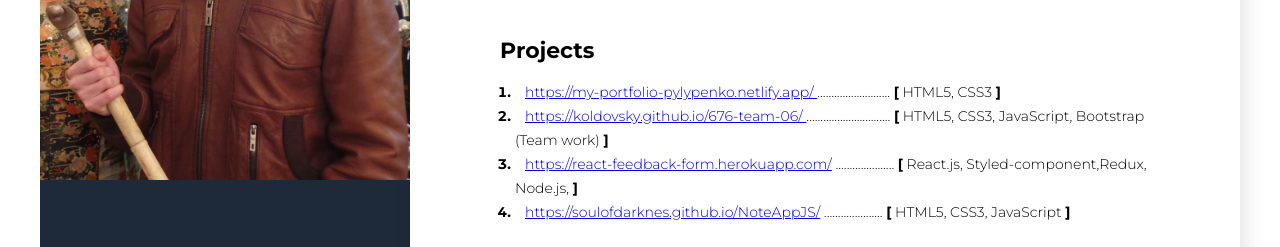
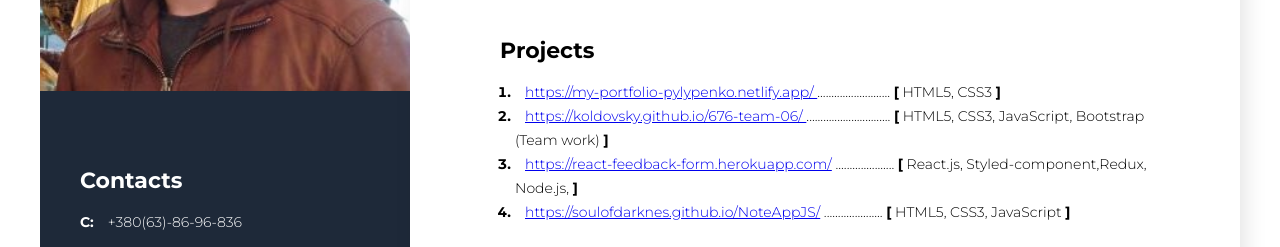
Before and after one commit to SoulOfDarknes/Resume, a website: page index.html in a window 1280 px wide. Shown: the part 298-545 px from the top of the page. Drawn offline with Linux system fonts and the light colour scheme.

Commit message:
Update index.html

```diff
--- a/index.html
+++ b/index.html
@@ -159,7 +159,7 @@
 		</div>
 		<!-- Sidebar -->
 		<aside class="sidebar">
-			<img src="img/CV-avaTors.jpg" alt="user photo"  class="photo" />
+			<img src="img/CV-avaLow.jpg" alt="user photo"  class="photo" />
 			<!-- contacts -->
 			<div class="contacts">
 				<h3 class="sidebar-title">Contacts</h3>
```
